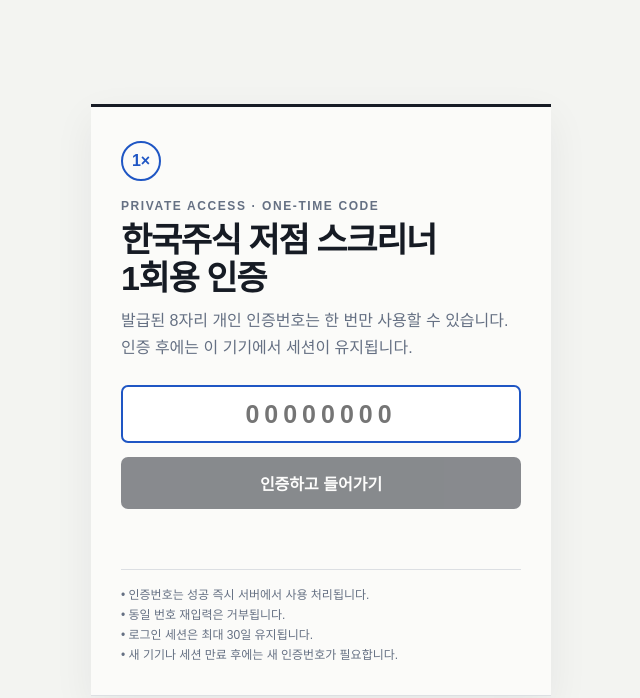
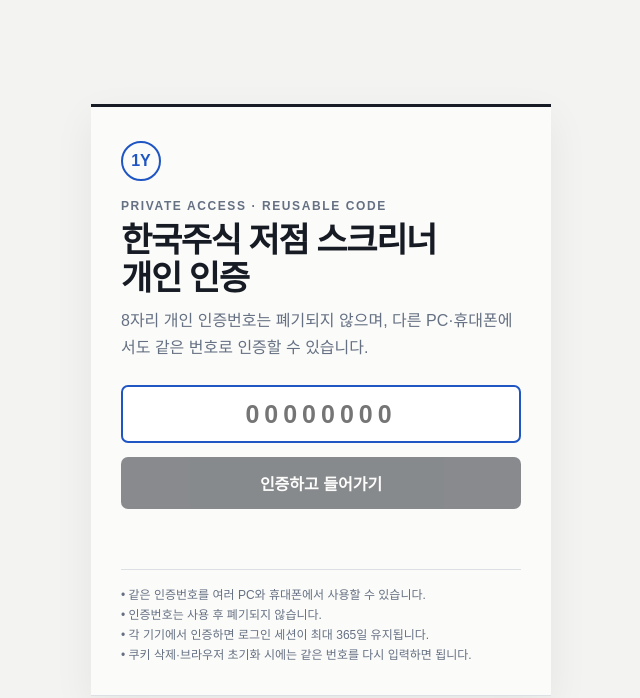
Before and after one commit to shtel7001/sh, a Next.js app: page /login in a window 1280 px wide. Shown: the top 698 px of the page, without its empty margins (319-959 px from the left). Built offline with nearby package versions, Linux system fonts and the light colour scheme.

Commit message:
Update login UI for reusable one-year personal code

```diff
--- a/app/login/page.js
+++ b/app/login/page.js
@@ -8,19 +8,18 @@ export default function Login(){
   async function submit(e){
     e.preventDefault(); if(busy)return;
     const clean=code.replace(/\D/g,'').slice(0,8); setCode(clean);
-    if(clean.length!==8){setState('bad');setMsg('8자리 인증번호를 입력해 주세요.');return;}
+    if(clean.length!==8){setState('bad');setMsg('8자리 개인 인증번호를 입력해 주세요.');return;}
     setBusy(true);setMsg('인증번호를 확인하는 중입니다…');setState('');
     try{
       const r=await fetch('/api/auth/verify',{method:'POST',headers:{'Content-Type':'application/json'},body:JSON.stringify({code:clean}),cache:'no-store'});
       const j=await r.json().catch(()=>({}));
-      if(r.ok&&j.ok){setState('ok');setMsg('인증되었습니다. 이 인증번호는 이제 폐기됩니다.');location.replace('/');return;}
+      if(r.ok&&j.ok){setState('ok');setMsg('인증되었습니다. 이 PC에서는 최대 1년간 로그인 상태가 유지됩니다.');location.replace('/');return;}
       setState('bad');
-      if(j.error==='CODE_ALREADY_USED')setMsg('이미 사용되어 폐기된 인증번호입니다.');
-      else if(j.error==='TOO_MANY_ATTEMPTS')setMsg('입력 횟수가 많습니다. 잠시 후 다시 시도해 주세요.');
+      if(j.error==='TOO_MANY_ATTEMPTS')setMsg('입력 횟수가 많습니다. 잠시 후 다시 시도해 주세요.');
       else if(j.error==='AUTH_SERVICE_ERROR')setMsg('인증 서버 연결에 문제가 있습니다. 잠시 후 다시 시도해 주세요.');
       else setMsg('인증번호가 맞지 않습니다.');
     }catch{setState('bad');setMsg('네트워크 연결을 확인해 주세요.');}
     finally{setBusy(false);}
   }
-  return <><style>{css}</style><main className="auth"><section className="card"><div className="lock">1×</div><div className="ey">PRIVATE ACCESS · ONE-TIME CODE</div><h1>한국주식 저점 스크리너<br/>1회용 인증</h1><p>발급된 8자리 개인 인증번호는 한 번만 사용할 수 있습니다. 인증 후에는 이 기기에서 세션이 유지됩니다.</p><form onSubmit={submit}><input className="code" inputMode="numeric" autoComplete="one-time-code" maxLength="8" placeholder="00000000" value={code} onChange={e=>setCode(e.target.value.replace(/\D/g,'').slice(0,8))} autoFocus/><button className="btn" disabled={busy||code.length!==8}>{busy?'확인 중…':'인증하고 들어가기'}</button></form><p className={`msg ${state}`}>{msg}</p><div className="note">• 인증번호는 성공 즉시 서버에서 사용 처리됩니다.<br/>• 동일 번호 재입력은 거부됩니다.<br/>• 로그인 세션은 최대 30일 유지됩니다.<br/>• 새 기기나 세션 만료 후에는 새 인증번호가 필요합니다.</div></section></main></>;
+  return <><style>{css}</style><main className="auth"><section className="card"><div className="lock">1Y</div><div className="ey">PRIVATE ACCESS · REUSABLE CODE</div><h1>한국주식 저점 스크리너<br/>개인 인증</h1><p>8자리 개인 인증번호는 폐기되지 않으며, 다른 PC·휴대폰에서도 같은 번호로 인증할 수 있습니다.</p><form onSubmit={submit}><input className="code" inputMode="numeric" autoComplete="one-time-code" maxLength="8" placeholder="00000000" value={code} onChange={e=>setCode(e.target.value.replace(/\D/g,'').slice(0,8))} autoFocus/><button className="btn" disabled={busy||code.length!==8}>{busy?'확인 중…':'인증하고 들어가기'}</button></form><p className={`msg ${state}`}>{msg}</p><div className="note">• 같은 인증번호를 여러 PC와 휴대폰에서 사용할 수 있습니다.<br/>• 인증번호는 사용 후 폐기되지 않습니다.<br/>• 각 기기에서 인증하면 로그인 세션이 최대 365일 유지됩니다.<br/>• 쿠키 삭제·브라우저 초기화 시에는 같은 번호를 다시 입력하면 됩니다.</div></section></main></>;
 }
```
